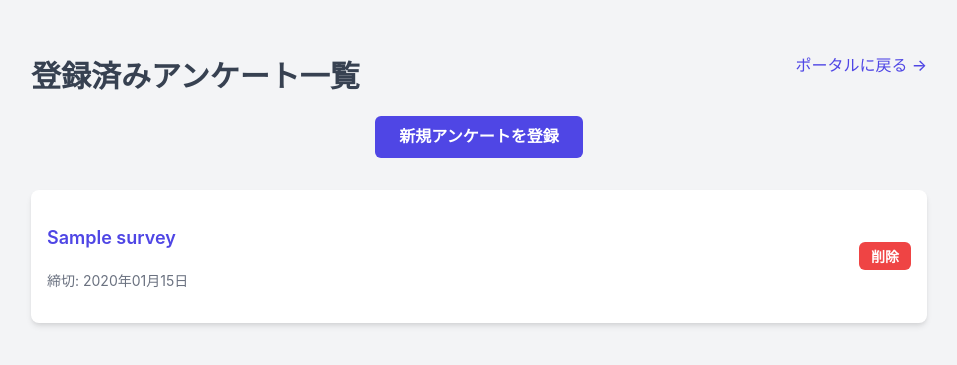
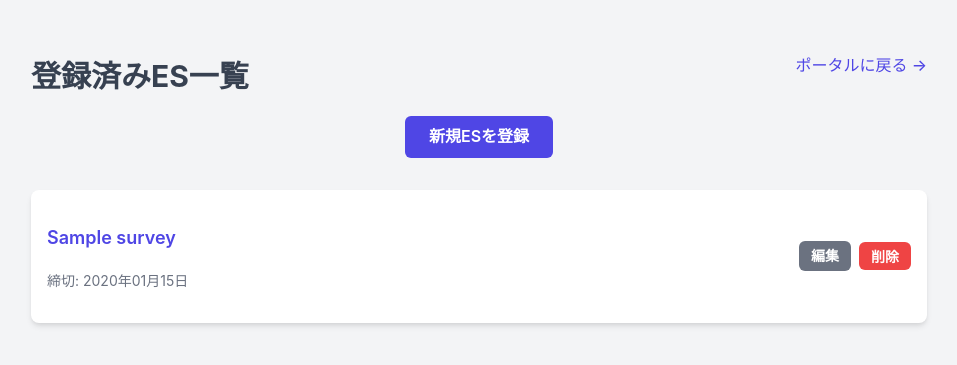
Before and after one commit to Keita062/My-App, a Flask app: page /survey/list in a window 1280 px wide. Shown: the top 365 px of the page, without its empty margins (161-1118 px from the left). Run offline with Flask 2, Linux system fonts and the light colour scheme; tables that the repository leaves empty hold one stand-in row (values such as "Sample post").

Commit message:
change name(07.09)

```diff
--- a/flask_survey_app/templates/survey/list.html
+++ b/flask_survey_app/templates/survey/list.html
@@ -3,17 +3,17 @@
 <head>
     <meta charset="UTF-8">
     <meta name="viewport" content="width=device-width, initial-scale=1.0">
-    <title>アンケート一覧</title>
+    <title>ES一覧</title>
     <link rel="stylesheet" href="{{ url_for('static', filename='style.css') }}">
 </head>
 <body>
     <div class="container list-container">
         <div class="page-header">
-            <h1>登録済みアンケート一覧</h1>
+            <h1>登録済みES一覧</h1>
             <a href="{{ url_for('index') }}" class="link">ポータルに戻る &rarr;</a>
         </div>
         <div class="text-center mb-2">
-            <a href="{{ url_for('survey.form') }}" class="btn btn-primary">新規アンケートを登録</a>
+            <a href="{{ url_for('survey.form') }}" class="btn btn-primary">新規ESを登録</a>
         </div>
         <ul class="generic-list">
             {% for survey in surveys %}
@@ -23,13 +23,16 @@
                         <p class="item-title">{{ survey.company_name }}</p>
                         <p class="item-details">締切: {{ survey.deadline.strftime('%Y年%m月%d日') }}</p>
                     </a>
-                    <form class="list-item-actions" action="{{ url_for('survey.delete_survey', id=survey.id) }}" method="post" onsubmit="return confirm('本当にこのアンケートを削除しますか？');">
-                        <button type="submit" class="btn btn-danger btn-sm">削除</button>
-                    </form>
+                    <div class="list-item-actions">
+                        <a href="{{ url_for('survey.edit_survey', id=survey.id) }}" class="btn btn-secondary btn-sm">編集</a>
+                        <form action="{{ url_for('survey.delete_survey', id=survey.id) }}" method="post" onsubmit="return confirm('本当にこのESを削除しますか？');">
+                            <button type="submit" class="btn btn-danger btn-sm">削除</button>
+                        </form>
+                    </div>
                 </div>
             </li>
             {% else %}
-            <li><p>登録されているアンケートはありません。</p></li>
+            <li><p>登録されているESはありません。</p></li>
             {% endfor %}
         </ul>
     </div>
```
